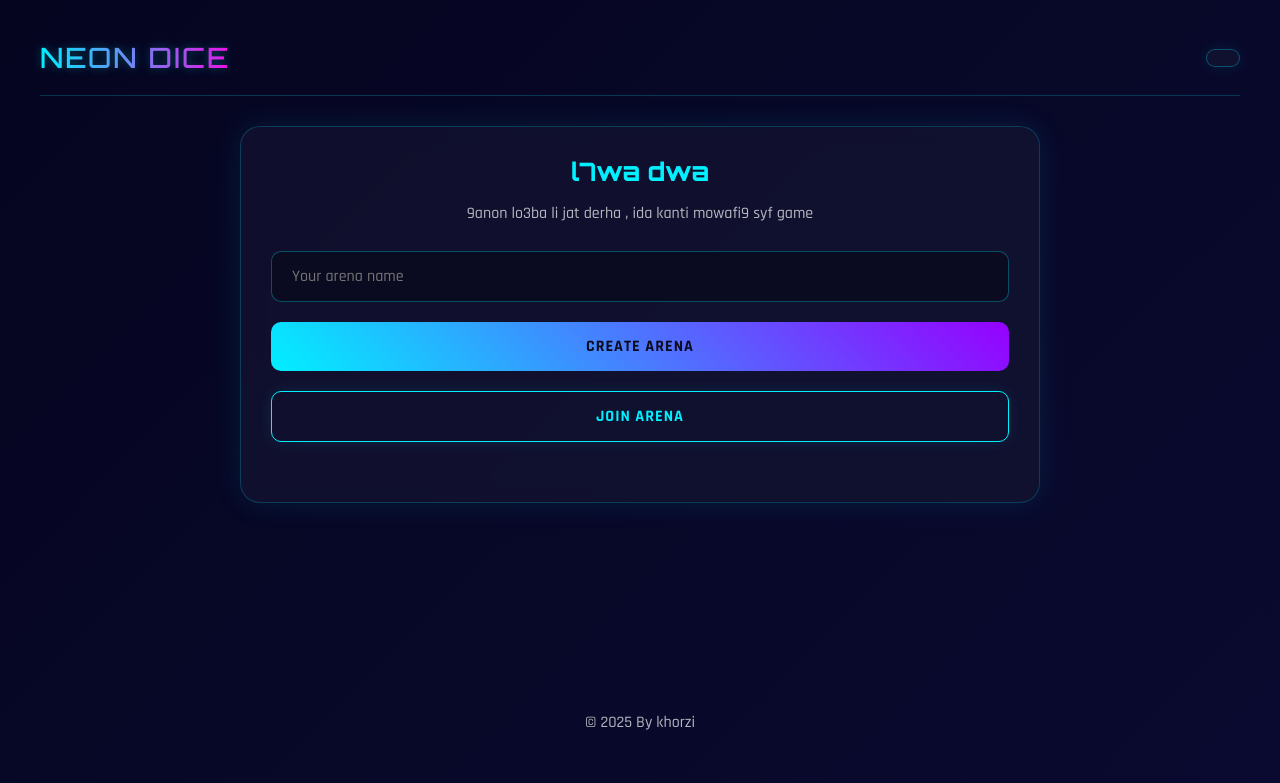
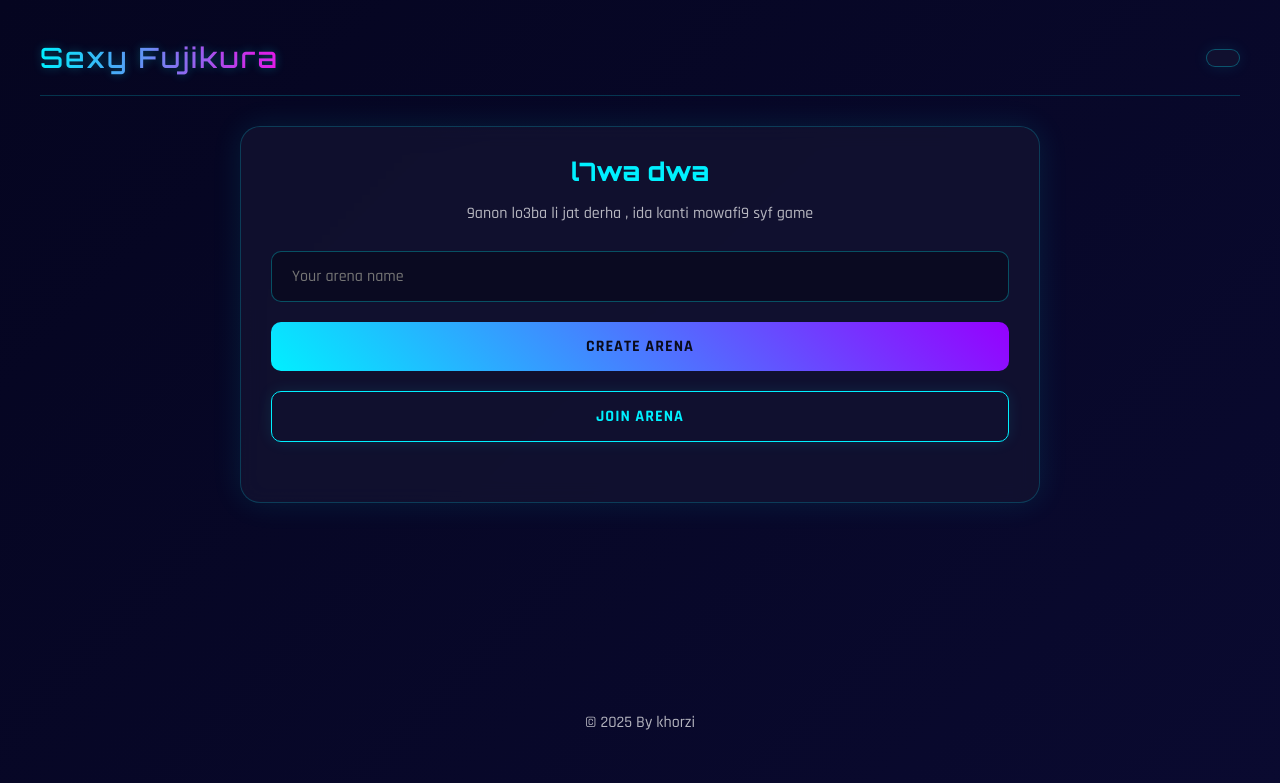
Before and after one commit to nabiledd007/nbedd, a plain HTML site: page index.html in a window 1280 px wide. Drawn offline with Linux system fonts and the light colour scheme.

Commit message:
Update index.html

```diff
--- a/index.html
+++ b/index.html
@@ -421,7 +421,7 @@
 </head>
 <body>
     <header>
-        <div class="logo">NEON DICE</div>
+        <div class="logo">Sexy Fujikura</div>
         <div class="player-info">
             <div class="player-name" id="player-name-display"></div>
             <div class="player-role hidden" id="player-role-display"></div>
```
